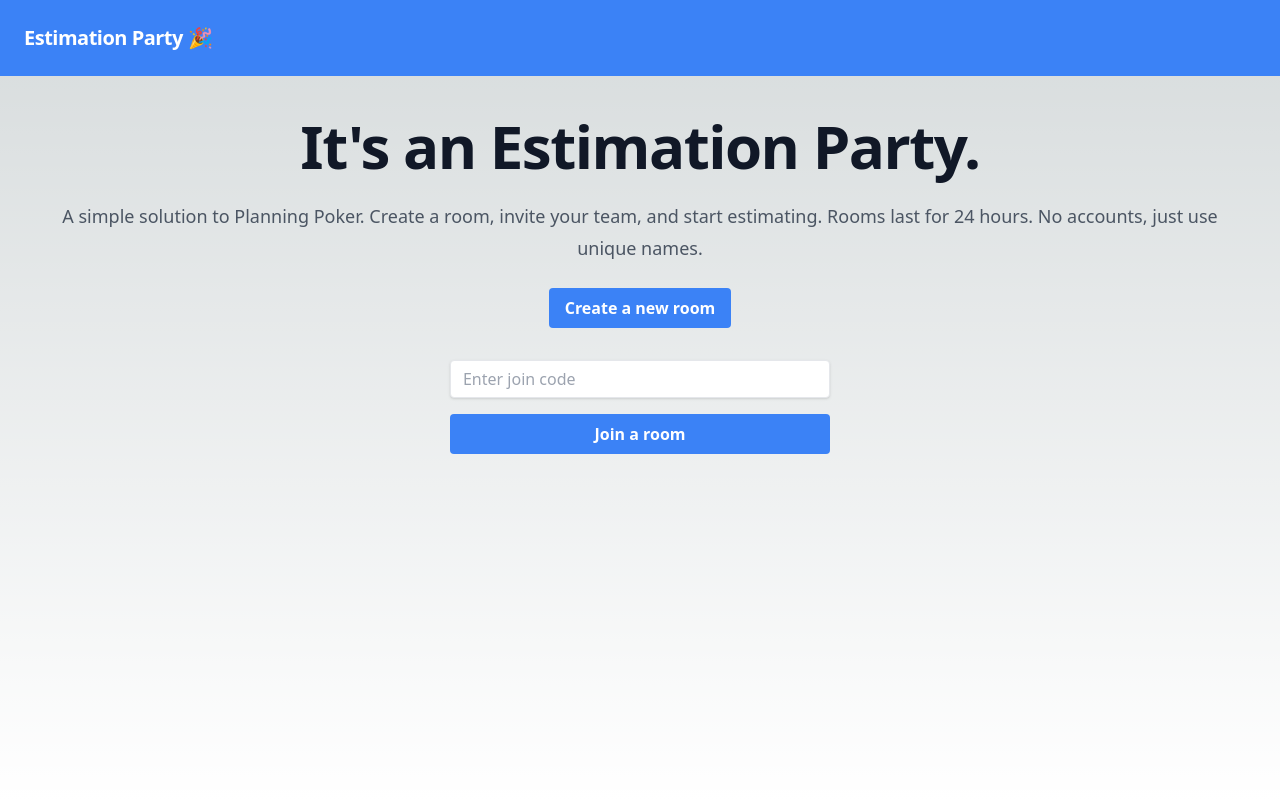
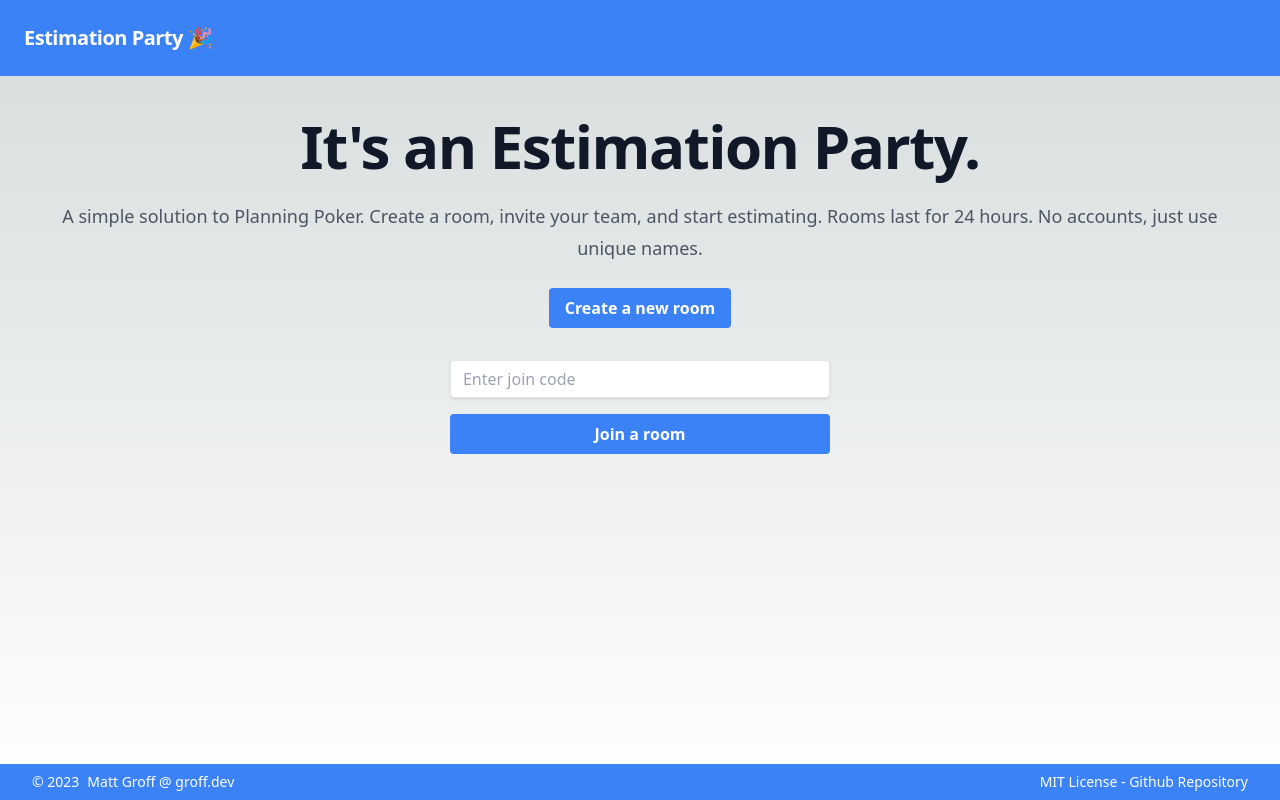
Before and after one commit to mattlgroff/estimation-party, a Next.js app: page / in a window 1280 px wide. Built offline with nearby package versions, Linux system fonts and the light colour scheme.

Commit message:
License and README.md

```diff
--- a/src/components/page-layout/index.tsx
+++ b/src/components/page-layout/index.tsx
@@ -1,6 +1,7 @@
 // components/PageLayout.tsx
 import React from 'react';
 import Navbar from '@deps/components/navbar';
+import Link from 'next/link';
 
 interface PageLayoutProps {
     children: React.ReactNode;
@@ -10,6 +11,19 @@ const PageLayout: React.FC<PageLayoutProps> = ({ children }) => (
     <div className="flex min-h-screen flex-col">
         <Navbar />
         <div className="container mx-auto flex-grow px-4 py-8 sm:px-6 lg:px-8">{children}</div>
+        <footer className="flex items-center justify-between bg-blue-500 px-4 py-2 text-white sm:px-6 lg:px-8">
+            <p className="text-sm">
+                &copy; {new Date().getFullYear()}
+                <Link href="https://groff.dev/" className="ml-2 text-white hover:text-blue-200">
+                    Matt Groff @ groff.dev
+                </Link>
+            </p>{' '}
+            <p className="text-sm">
+                <Link className="text-white hover:text-blue-200" href="https://github.com/mattlgroff/estimation-party">
+                    MIT License - Github Repository
+                </Link>
+            </p>
+        </footer>
     </div>
 );
 
```
Also changed, not shown: 2 other files (tests, documents, lock files or other folders).
